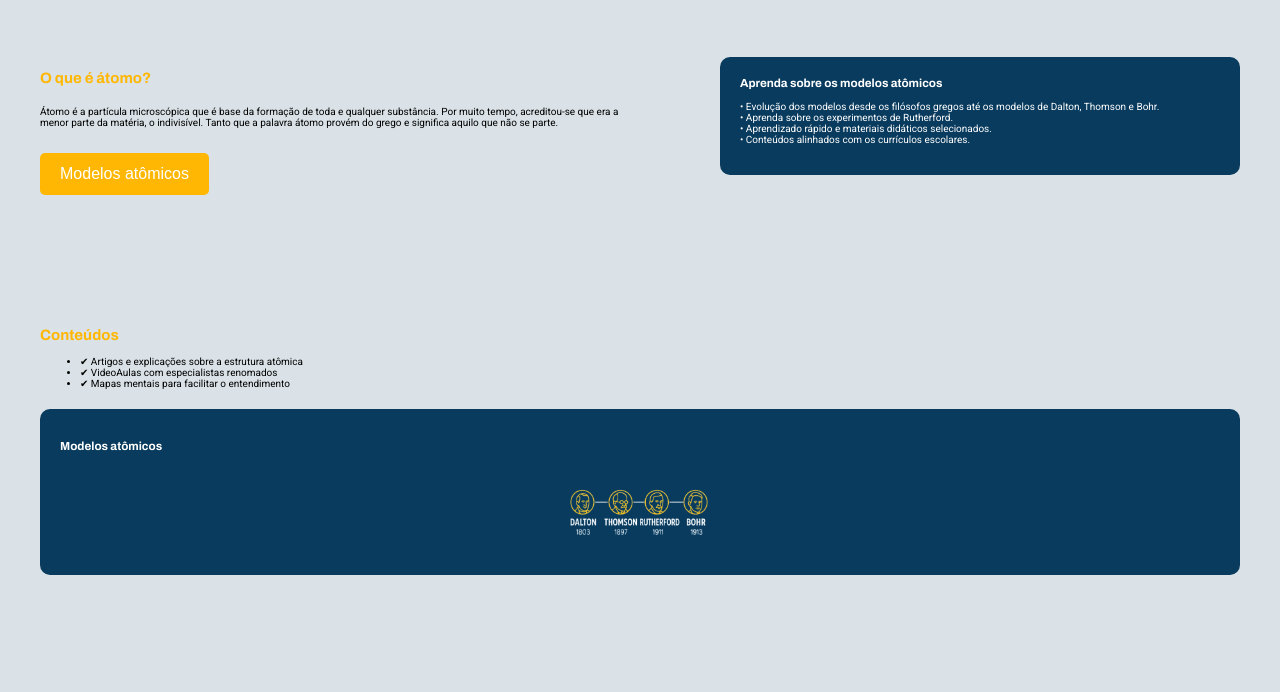
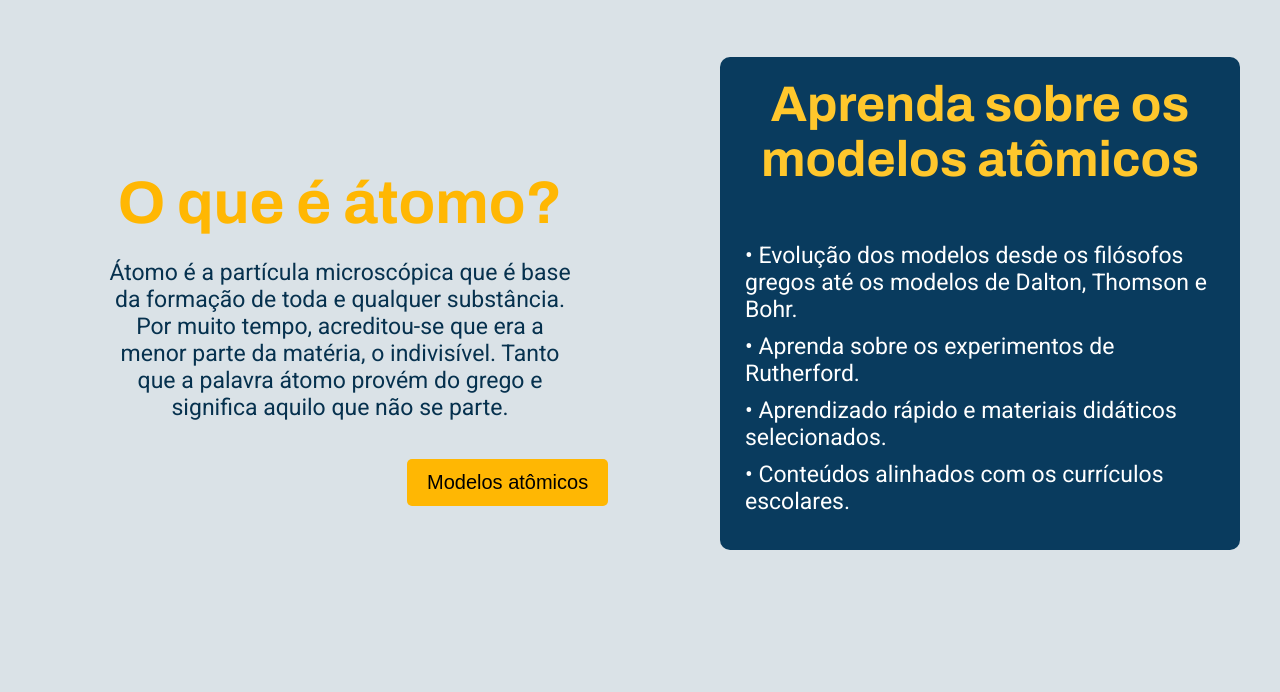
Before and after one commit to Rafaelhenriquereyrey11tia/edtuc, a plain HTML site: page index.html in a window 1280 px wide. Shown: the part 108-800 px from the top of the page. Drawn offline with Linux system fonts and the light colour scheme.

Commit message:
quase terminando a home e o resto

```diff
--- a/index.html
+++ b/index.html
@@ -29,14 +29,14 @@
     <div class="intro-text">
       <h2>O que é átomo?</h2>
       <p>
-        Átomo é a partícula microscópica que é base da formação de toda e qualquer substância.
-        Por muito tempo, acreditou-se que era a menor parte da matéria, o indivisível. Tanto
-        que a palavra átomo provém do grego e significa aquilo que não se parte.
+        Átomo é a partícula microscópica que é base <br> da formação de toda e qualquer substância. <br>
+        Por muito tempo, acreditou-se que era a <br> menor parte da matéria, o indivisível. Tanto <br>
+        que a palavra átomo provém do grego e <br> significa aquilo que não se parte.
       </p>
       <button>Modelos atômicos</button>
     </div>
     <div class="card">
-      <h3>Aprenda sobre os modelos atômicos</h3>
+      <h3>Aprenda sobre os <br> modelos atômicos</h3>
       <ul>
         <li>• Evolução dos modelos desde os filósofos gregos até os modelos de Dalton, Thomson e Bohr.</li>
         <li>• Aprenda sobre os experimentos de Rutherford.</li>
--- a/style.css
+++ b/style.css
@@ -109,17 +109,27 @@ h2, h3 {
 .intro-text h2 {
   color: var(--amarelo-escuro);
   margin-bottom: 2rem;
+  font-size: 6rem;
+  text-align: center;
+}
+
+
+.intro-text p {
+  font-size: 2.3rem;
+  text-align: center;
+  color: var(--azul-escuro);
 }
 
 .intro-text button {
   background-color: var(--amarelo-escuro);
-  color: var(--branco);
+  color: var(--preto);
   border: none;
   padding: 1.2rem 2rem;
-  font-size: 1.6rem;
+  font-size: 2rem;
   cursor: pointer;
   margin-top: 1.5rem;
-  border-radius: 5px;
+  border-radius: 0.5rem ;
+  margin-left: 36.7rem;
 }
 
 .intro-text button:hover {
@@ -138,8 +148,18 @@ h2, h3 {
   margin-bottom: 2rem;
 }
 
+.card li {
+  color: var(--branco);
+  font-size: 2.3rem;
+  text-align: left;
+  padding: 0.5rem;
+}
+
 .card h3 {
   margin-top: 0;
+  font-size: 5rem;
+  color: var(--amarelo);
+  text-align: center;
 }
 
 .card ul {
```
